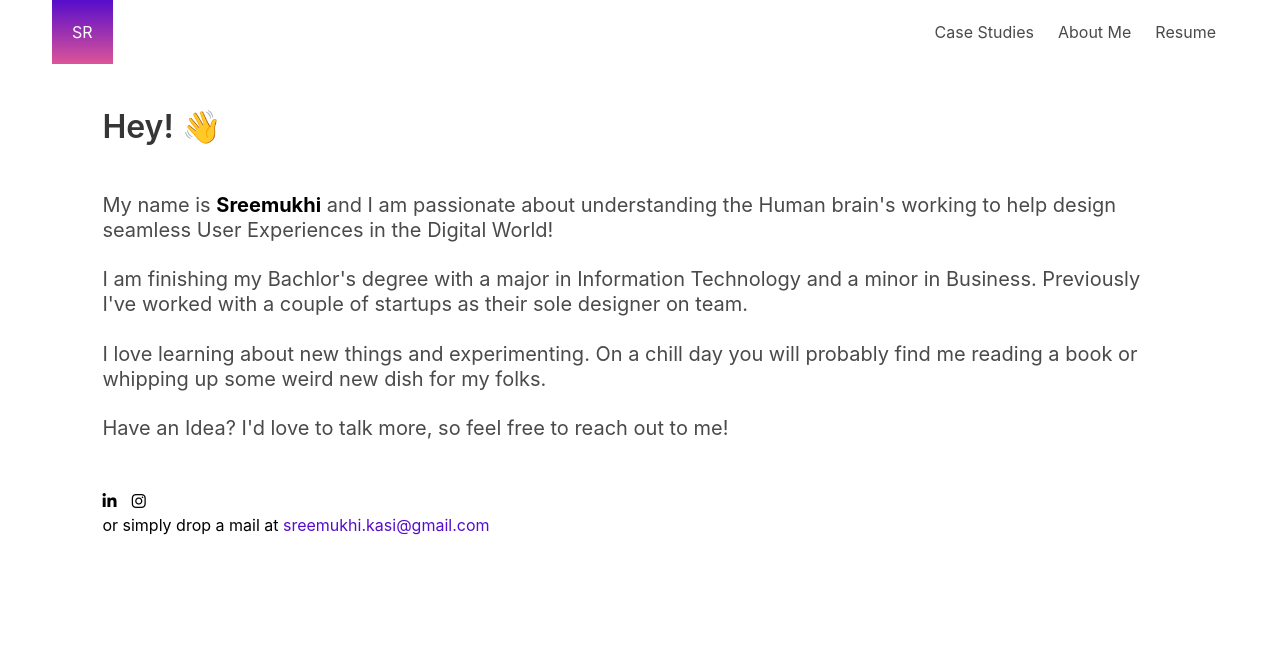
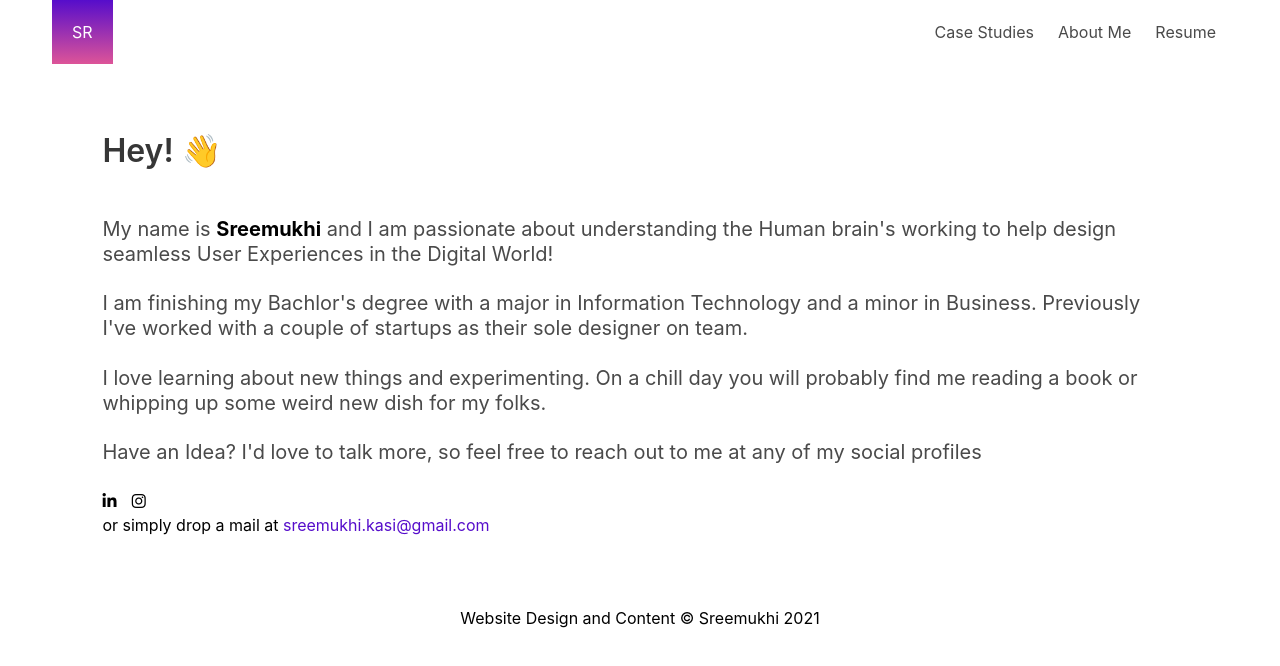
Before and after one commit to sree2mukhi/home, a plain HTML site: page About.html in a window 1280 px wide. Drawn offline with nearby package versions, Linux system fonts and the light colour scheme.

Commit message:
Update About.html

```diff
--- a/About.html
+++ b/About.html
@@ -43,6 +43,7 @@
     </nav>
     </section>
     <div class="container text">
+<br>
       <h1 class="title">
         Hey! &#128075;
       </h1><br>
@@ -53,10 +54,8 @@
        <br><br> I love learning about new things and experimenting. On a chill day you will probably find me reading a book or whipping up some weird new dish for my folks.
 
       </h2>
-      <h2 class="subtitle">Have an Idea? I'd love to talk more, so feel free to reach out to me!
+      <h2 class="subtitle">Have an Idea? I'd love to talk more, so feel free to reach out to me at any of my social profiles
       </h2>
-
-    <br>
     <div class="icons">
       <a href="https://www.linkedin.com/in/sreemukhi-kasinadhuni" target="_blank">
         <i class="fab fa-linkedin-in"></i>
@@ -77,6 +76,12 @@
 
     </div>
   </section>
+<br>
+<footer>
+    <h3 class="has-text-centered">Website Design and Content &#169 Sreemukhi 2021 </h3>
+  </footer>
+</body>
+</html>
 
     </body>
     </html>
```
